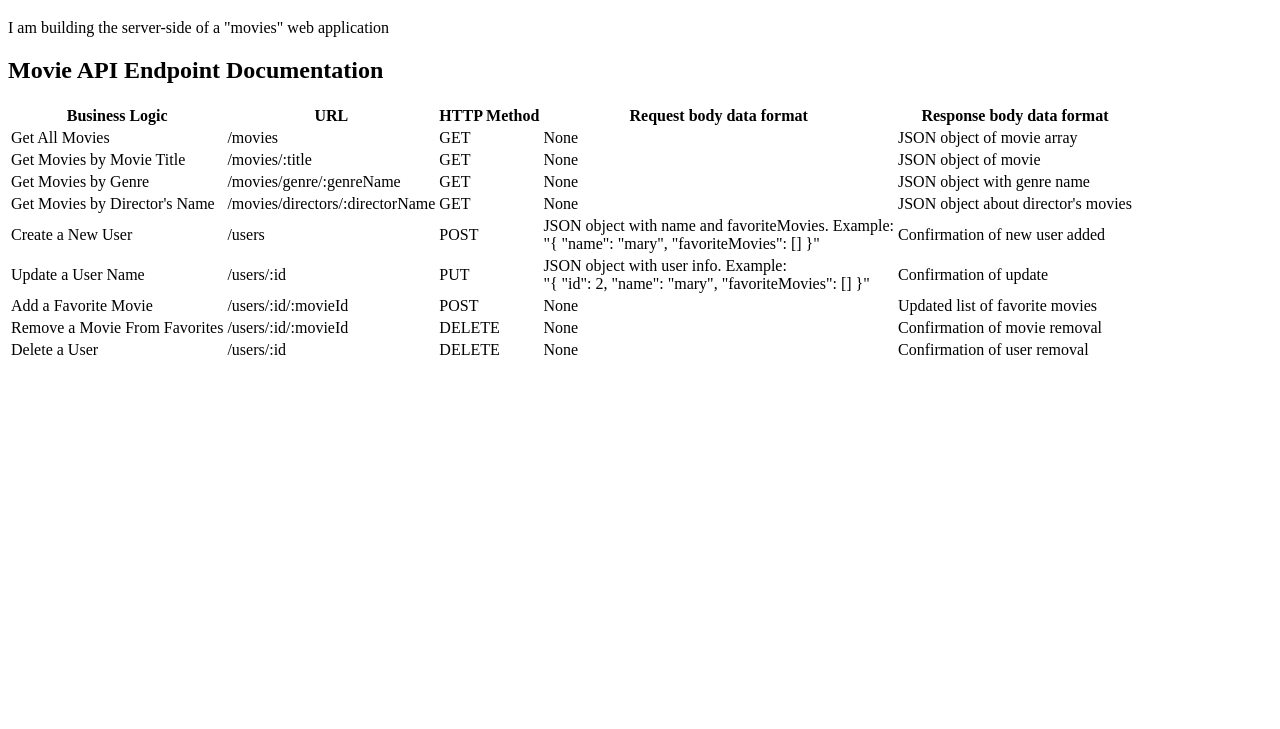
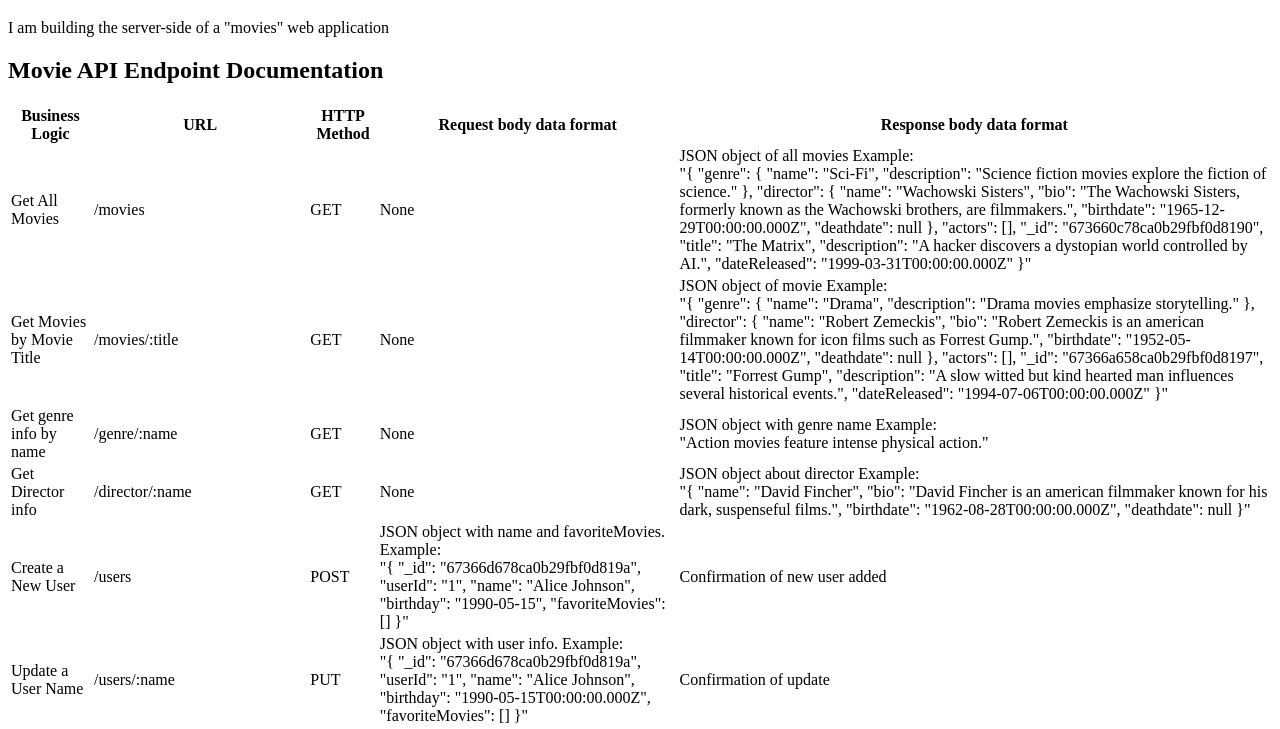
Before and after one commit to tscholl44/movie-api, a website: page public/documentation.html in a window 1280 px wide. Shown: the part 61-790 px from the top of the page. Drawn offline with Linux system fonts and the light colour scheme.

Commit message:
Update documentation.html

```diff
--- a/public/documentation.html
+++ b/public/documentation.html
@@ -27,31 +27,76 @@
                 <td>/movies</td>
                 <td>GET</td>
                 <td>None</td>
-                <td>JSON object of movie array</td>
+                <td>JSON object of all movies Example: <br>
+                    "{
+                        "genre": {
+                            "name": "Sci-Fi",
+                            "description": "Science fiction movies explore the fiction of science."
+                        },
+                        "director": {
+                            "name": "Wachowski Sisters",
+                            "bio": "The Wachowski Sisters, formerly known as the Wachowski brothers, are filmmakers.",
+                            "birthdate": "1965-12-29T00:00:00.000Z",
+                            "deathdate": null
+                        },
+                        "actors": [],
+                        "_id": "673660c78ca0b29fbf0d8190",
+                        "title": "The Matrix",
+                        "description": "A hacker discovers a dystopian world controlled by AI.",
+                        "dateReleased": "1999-03-31T00:00:00.000Z"
+                    }"
+                </td>
             </tr>
-            <!--Get title of movie--->
+            <!--Get movie info by title--->
             <tr>
                 <td>Get Movies by Movie Title</td>
                 <td>/movies/:title</td>
                 <td>GET</td>
                 <td>None</td>
-                <td>JSON object of movie</td>
+                <td>JSON object of movie Example: <br>
+                    "{
+                        "genre": {
+                            "name": "Drama",
+                            "description": "Drama movies emphasize storytelling."
+                        },
+                        "director": {
+                            "name": "Robert Zemeckis",
+                            "bio": "Robert Zemeckis is an american filmmaker known for icon films such as Forrest Gump.",
+                            "birthdate": "1952-05-14T00:00:00.000Z",
+                            "deathdate": null
+                        },
+                        "actors": [],
+                        "_id": "67366a658ca0b29fbf0d8197",
+                        "title": "Forrest Gump",
+                        "description": "A slow witted but kind hearted man influences several historical events.",
+                        "dateReleased": "1994-07-06T00:00:00.000Z"
+                    }"
+                </td>
             </tr>
-            <!--Get genre of movie-->
+            <!--Get genre info-->
             <tr>
-                <td>Get Movies by Genre</td>
-                <td>/movies/genre/:genreName</td>
+                <td>Get genre info by name</td>
+                <td>/genre/:name</td>
                 <td>GET</td>
                 <td>None</td>
-                <td>JSON object with genre name</td>
+                <td>JSON object with genre name Example: <br>
+                    "Action movies feature intense physical action."
+                </td>
             </tr>
-            <!--Get director of movie-->
+            <!--Get director info-->
             <tr>
-                <td>Get Movies by Director's Name</td>
-                <td>/movies/directors/:directorName</td>
+                <td>Get Director info</td>
+                <td>/director/:name</td>
                 <td>GET</td>
                 <td>None</td>
-                <td>JSON object about director's movies</td>
+                <td>JSON object about director Example: <br>
+                    "{
+                        "name": "David Fincher",
+                        "bio": "David Fincher is an american filmmaker known for his dark, suspenseful films.",
+                        "birthdate": "1962-08-28T00:00:00.000Z",
+                        "deathdate": null
+                    }"
+                </td>
             </tr>
             <!--Allow new users to register-->
             <tr>
@@ -60,36 +105,56 @@
                 <td>POST</td>
                 <td>JSON object with name and favoriteMovies. Example: <br>
                     "{
-                        "name": "mary",
+                        "_id": "67366d678ca0b29fbf0d819a",
+                        "userId": "1",
+                        "name": "Alice Johnson",
+                        "birthday": "1990-05-15",
                         "favoriteMovies": []
-                    }"</td>
+                    }"
+                </td>
                 <td>Confirmation of new user added</td>
             </tr>
             <!--Update user ID -->
             <tr>
                 <td>Update a User Name</td>
-                <td>/users/:id</td>
+                <td>/users/:name</td>
                 <td>PUT</td>
                 <td>JSON object with user info. Example: <br>
                     "{
-                        "id": 2,
-                        "name": "mary",
+                        "_id": "67366d678ca0b29fbf0d819a",
+                        "userId": "1",
+                        "name": "Alice Johnson",
+                        "birthday": "1990-05-15T00:00:00.000Z",
                         "favoriteMovies": []
-                    }"</td>
+                    }"
+                </td>
                 <td>Confirmation of update</td>
             </tr>
             <!--Allow users to add a movie to their list of favorites-->
             <tr>
                 <td>Add a Favorite Movie</td>
-                <td>/users/:id/:movieId</td>
+                <td>/users/:name/favoriteMovies/:_id</td>
                 <td>POST</td>
                 <td>None</td>
-                <td>Updated list of favorite movies</td>
+                <td>Updated user JSON object list of favorite movies Example: <br>
+                    "{
+                        "_id": "67366d678ca0b29fbf0d819a",
+                        "userId": "1",
+                        "name": "Alice Johnson",
+                        "birthday": "1990-05-15",
+                        "favoriteMovies": [
+                            "673660c78ca0b29fbf0d8190",
+                            "673662448ca0b29fbf0d8191",
+                            "673666bd8ca0b29fbf0d8195",
+                            "6736649c8ca0b29fbf0d8193"
+                        ]
+                    }"
+                </td>
             </tr>
             <!--Delete movie from a user's list-->
             <tr>
                 <td>Remove a Movie From Favorites</td>
-                <td>/users/:id/:movieId</td>
+                <td>/users/:name/favoriteMovies/:_id</td>
                 <td>DELETE</td>
                 <td>None</td>
                 <td>Confirmation of movie removal</td>
@@ -97,7 +162,7 @@
             <!--Allow a user to de-register-->
             <tr>
                 <td>Delete a User</td>
-                <td>/users/:id</td>
+                <td>/users/:name</td>
                 <td>DELETE</td>
                 <td>None</td>
                 <td>Confirmation of user removal</td>
```
